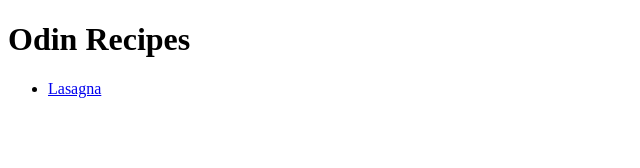
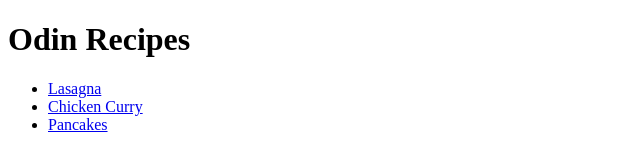
Before and after one commit to Mrrafay00/odin-recipes, a plain HTML site: page index.html in a window 1280 px wide. Shown: the whole page, without its empty margins (0-640 px from the left). Drawn offline with Linux system fonts and the light colour scheme.

Commit message:
Add chicken curry and pancakes links to index.html

```diff
--- a/index.html
+++ b/index.html
@@ -7,9 +7,9 @@
 <body>
     <h1>Odin Recipes</h1>
     <ul>
-        <li>
-            <a href="recipes/lasagna.html">Lasagna</a>
-        </li>
+        <li><a href="recipes/lasagna.html">Lasagna</a></li>
+        <li><a href="recipes/chicken-curry.html">Chicken Curry</a></li>
+        <li><a href="recipes/pancakes.html">Pancakes</a></li>
     </ul>
 </body>
 </html>
```
